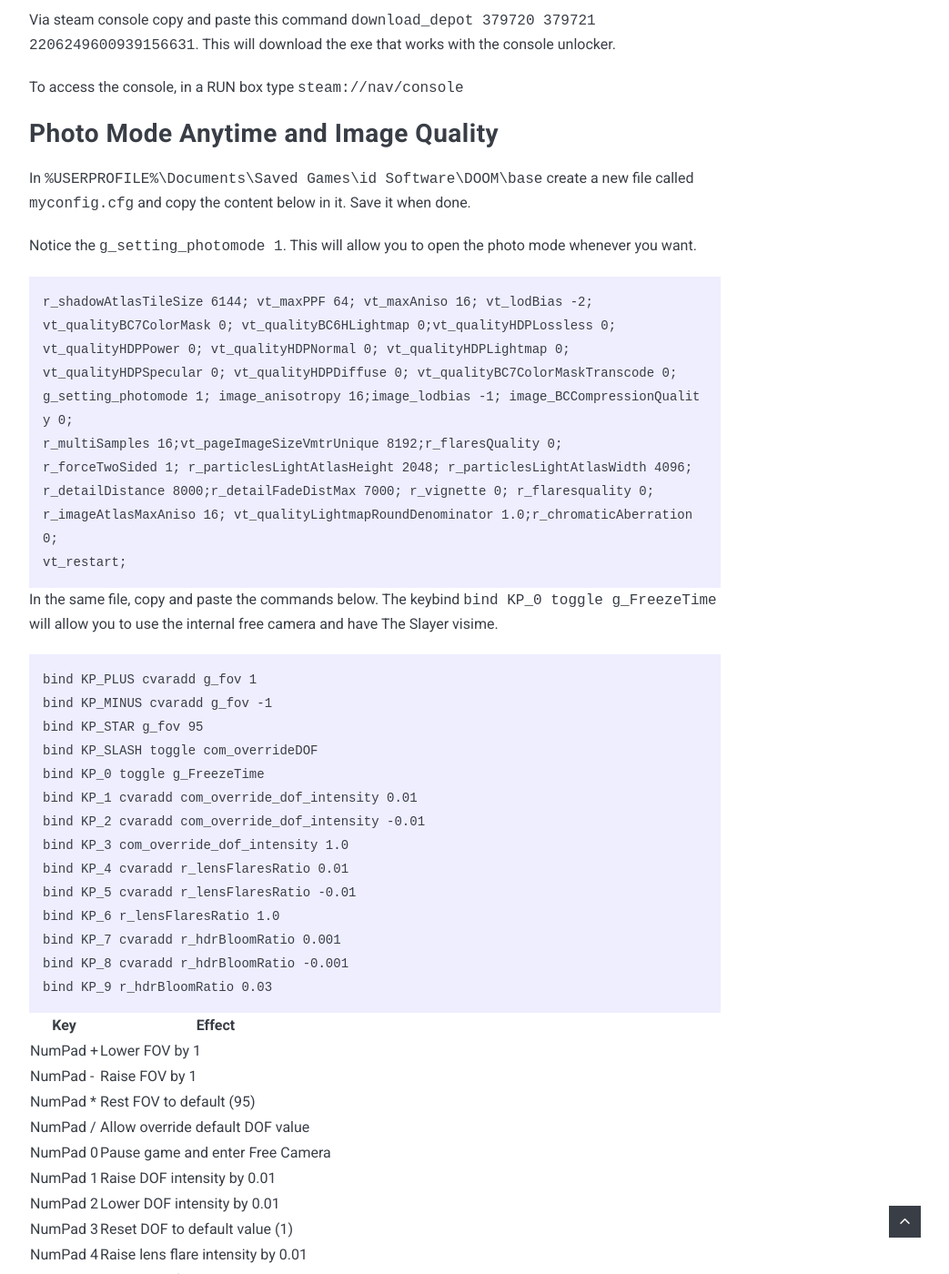
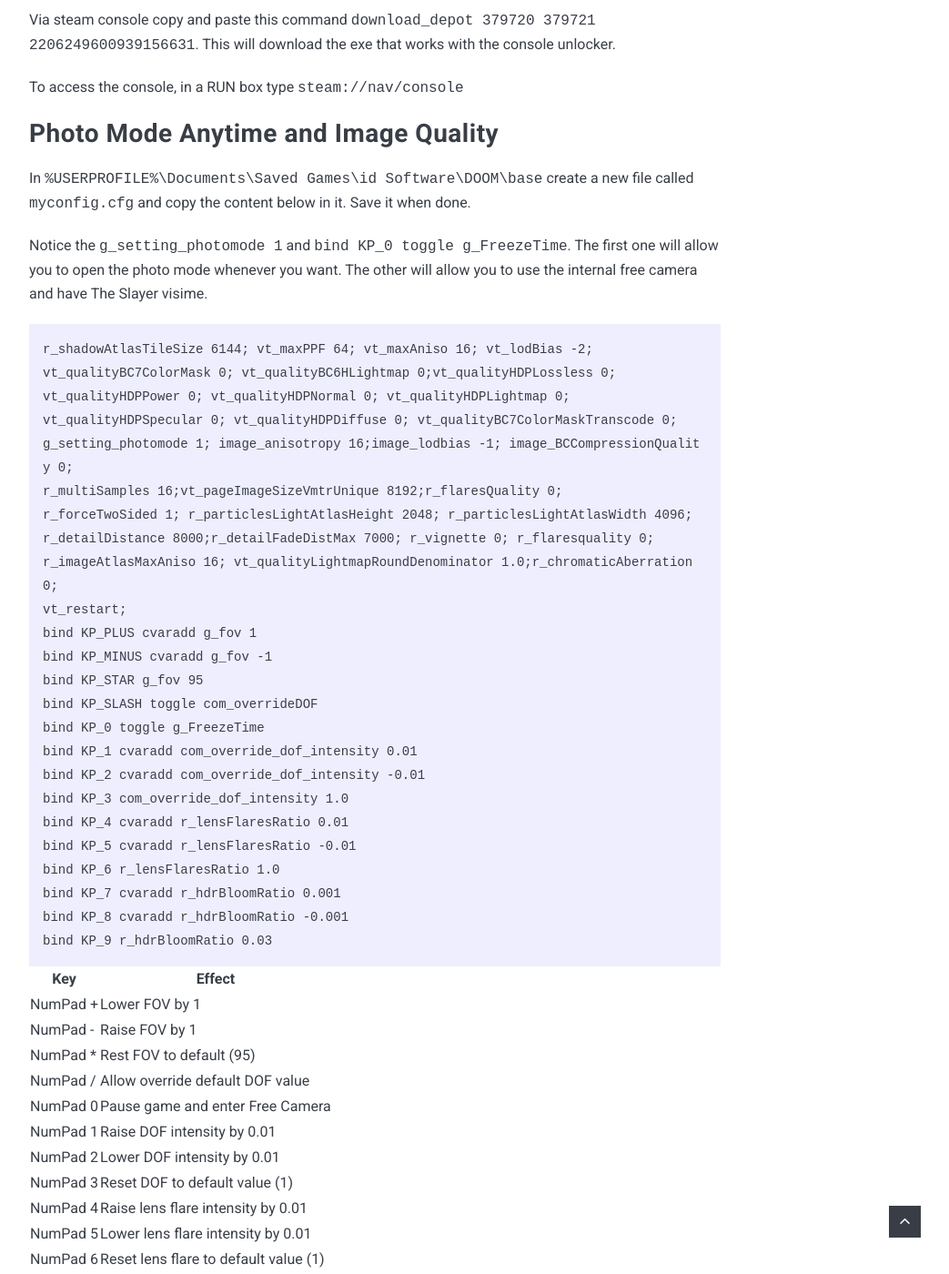
Before and after one commit to AnticOwl/anticowl.github.io, a Jekyll site: the page built from _posts/2024-07-19-Doom2016.md, in a window 1280 px wide and 1400 px high, scrolled down 1410 px. Shown: the whole window at 91% size, without its empty margins (228-1271 px from the left). Built offline with Jekyll 4.4.1, drawn with Linux system fonts in a browser that asks for light colours; nearby versions of some CDN libraries; some of the changed lines change nothing that is shown.

Commit message:
Update 2024-07-19-Doom2016.md

````diff
--- a/_posts/2024-07-19-Doom2016.md
+++ b/_posts/2024-07-19-Doom2016.md
@@ -29,7 +29,8 @@
 In `%USERPROFILE%\Documents\Saved Games\id Software\DOOM\base` create a new file called `myconfig.cfg` and copy the content below in it.
 Save it when done.
 
-Notice the `g_setting_photomode 1`. This will allow you to open the photo mode whenever you want.
+Notice the `g_setting_photomode 1` and `bind KP_0 toggle g_FreezeTime`. The first one will allow you to open the photo mode whenever you want.
+The other will allow you to use the internal free camera and have The Slayer visime.
 
 ```
 r_shadowAtlasTileSize 6144; vt_maxPPF 64; vt_maxAniso 16; vt_lodBias -2;
@@ -42,9 +43,6 @@
 r_detailDistance 8000;r_detailFadeDistMax 7000; r_vignette 0; r_flaresquality 0;
 r_imageAtlasMaxAniso 16; vt_qualityLightmapRoundDenominator 1.0;r_chromaticAberration 0;
 vt_restart;
-```
-In the same file, copy and paste the commands below. The keybind `bind KP_0 toggle g_FreezeTime` will allow you to use the internal free camera and have The Slayer visime.
-```
 bind KP_PLUS cvaradd g_fov 1
 bind KP_MINUS cvaradd g_fov -1
 bind KP_STAR g_fov 95
@@ -60,6 +58,8 @@
 bind KP_8 cvaradd r_hdrBloomRatio -0.001
 bind KP_9 r_hdrBloomRatio 0.03
 ```
+
+
 
 | Key | Effect|
 |-------|--------|
````
